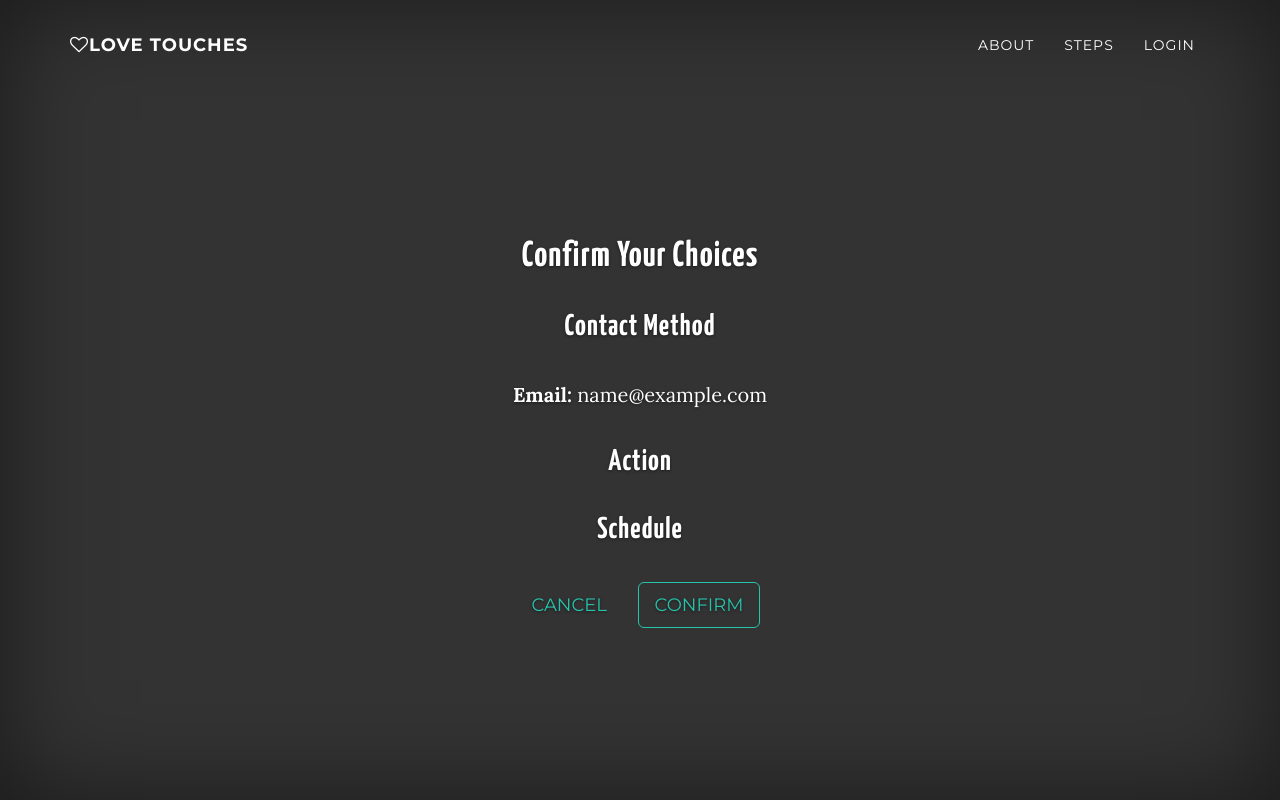
After one commit to brolewis/love_touches, a Flask app: page /confirm in a window 1280 px wide. The commit adds this page. Run offline with Flask 2, Linux system fonts and the light colour scheme; the visitor is signed in with stand-in values (Sample User, id 1); data comes from the database, SQL or seed files in the repository; data that the repository does not hold is empty; parts of the project's set-up code (start-up, migrations or seed data) failed here and were passed over; some libraries are stand-ins or nearby versions.

Commit message:
A bunch more development

```diff
--- a/forms.py
+++ b/forms.py
@@ -18,6 +18,24 @@ main.app.jinja_env.filters['simple_field_filter'] = simple_field_filter
 class ProfileForm(flask.ext.wtf.Form):
     phone_number = wtforms.TextField(label='Phone Number')
     email = wtforms.TextField(validators=[wtforms.validators.Email()])
+
+
+hour_validator = wtforms.validators.NumberRange(min=1, max=12)
+minute_validator = wtforms.validators.NumberRange(min=0, max=59)
+week_choices = [(0, 'Sunday'), (1, 'Monday'), (2, 'Tuesday'),
+                (3, 'Wednesday'), (4, 'Thursday'), (5, 'Friday'),
+                (6, 'Saturday')]
+
+
+class ScheduleForm(flask.ext.wtf.Form):
+    days_of_week = wtforms.SelectMultipleField('Days of the Week',
+                                               [wtforms.validators.Required()],
+                                               choices=week_choices,
+                                               coerce=int)
+    hour = wtforms.IntegerField(validators=[hour_validator])
+    minute = wtforms.IntegerField(validators=[minute_validator], default='00')
+    am_pm = wtforms.RadioField('Time of Day',
+                               choices=[('am', 'am'), ('pm', 'pm')])
 
 
 class PasswordChangeForm(flask.ext.wtf.Form):
--- a/static/css/grayscale.css
+++ b/static/css/grayscale.css
@@ -52,6 +52,13 @@ p {
         height: 100%;
         padding: 0;
     }
+}
+
+.signup-body {
+    display: table-cell;
+    vertical-align: middle;
+    padding-top: 90px;
+    padding-bottom: 25px;
 }
 
 .signup-text {
--- a/templates/base.html
+++ b/templates/base.html
@@ -2,7 +2,8 @@
 {% block title %}Love Touches{% endblock %}
 {% block styles %}
     {{ super() }}
-    <link href="http://netdna.bootstrapcdn.com/font-awesome/4.0.3/css/font-awesome.min.css" rel="stylesheet" type="text/css">
+    <link rel="shortcut icon" href="{{ url_for('static', filename='favicon.ico') }}">
+    <link href="http://netdna.bootstrapcdn.com/font-awesome/4.1.0/css/font-awesome.min.css" rel="stylesheet" type="text/css">
     <link href='http://fonts.googleapis.com/css?family=Lora:400,700,400italic,700italic' rel='stylesheet' type='text/css'>
     <link href='http://fonts.googleapis.com/css?family=Montserrat:400,700' rel='stylesheet' type='text/css'>
     <link href='http://fonts.googleapis.com/css?family=Yanone+Kaffeesatz:700,400' rel='stylesheet' type='text/css'>
@@ -11,6 +12,7 @@
 
 {% block scripts %}
     {{ super() }}
+    <script src="//cdnjs.cloudflare.com/ajax/libs/jquery-easing/1.3/jquery.easing.min.js"></script>
     <script src="{{ url_for('static', filename='js/grayscale.js') }}"></script>
 {% endblock %}
 
@@ -33,8 +35,11 @@
                     <li class="hidden">
                         <a href="#page-top"></a>
                     </li>
-                    <li class="page-scroll active">
-                        <a href="{{ url_for('step_one') }}">Getting Started</a>
+                    <li class="page-scroll">
+                        <a href="#details">About</a>
+                    </li>
+                    <li class="page-scroll">
+                        <a href="#steps">Steps</a>
                     </li>
                     <li class="page-scroll">
                         <a href="#">Login</a>
--- /dev/null
+++ b/templates/confirm.html
@@ -0,0 +1,57 @@
+{% extends "base.html" %}
+{% block title %}Love Touches - Step Three{% endblock %}
+
+{% block content %}
+    <div class="signup-section">
+        <div class="signup-body" style="padding-top: 100px">
+            <div class="container">
+                <div class="row">
+                    <div class="col-lg-10 col-lg-offset-1">
+                        <h1 class="signup-text">Confirm Your Choices</h1>
+                        <h2 class="signup-text">Contact Method{% if user.email and user.phone_number %}s{% endif %}</h2>
+                        <p>
+                            {% if user.email %}
+                            <strong>Email:</strong> {{ user.email }}
+                            {% if user.phone_number %}<br />{% endif %}
+                            {% endif %}
+                            {% if user.phone_number %}
+                            <strong>Phone Number:</strong> {{ user.phone_number }}</p>
+                            {% endif %}
+                        </p>
+                    </div>
+                </div>
+                <div class="row">
+                    <div class="col-lg-10 col-lg-offset-1">
+                        <h2 class="signup-text">Action{% if user.actions|length > 1 %}s{% endif %}</h2>
+                        <p>
+                            {% for action in user.actions %}
+                            <span class="fa fa-check fa-fw"></span>{{ action }}{% if not loop.last %}<br />{% endif %}
+                            {% endfor %}
+                        </p>
+                    </div>
+                </div>
+                <div class="row">
+                    <div class="col-lg-10 col-lg-offset-1">
+                        <h2 class="signup-text">Schedule</h2>
+                        <p>
+                            {% for crontab in user.schedule %}
+                                <span class="fa fa-clock-o fa-fw"></span>{{ crontab.day_of_week }} at {{ crontab.hour }}:{{ '%02d' % crontab.minute }}{% if not loop.last %}<br />{% endif %}
+                            {% endfor %}
+                        </p>
+                    </div>
+                </div>
+
+        <div class="row">
+            <div class="col-lg-8 col-lg-offset-2">
+                <ul class="list-inline banner-social-buttons">
+                    <li><a href="https://github.com/IronSummitMedia/startbootstrap" class="btn btn-lg">Cancel</span></a></li>
+                    <li><a href="https://twitter.com/SBootstrap" class="btn btn-default btn-lg">Confirm</span></a></li>
+                </ul>
+            </div>
+        </div>
+
+
+            </div>
+        </div>
+    </div>
+{% endblock %}
--- a/views.py
+++ b/views.py
@@ -15,18 +15,47 @@ def index():
 @main.app.route('/step_one', methods=['GET', 'POST'])
 def step_one():
     profile_form = forms.ProfileForm()
+    user = None
     if flask.request.method == 'POST' and profile_form.validate_on_submit():
-        user = models.User()
-        profile_form.populate_obj(user)
-        models.db.session.add(user)
-        models.db.session.commit()
-        flask.session['user'] = user.id
-        return flask.redirect(flask.url_for('step_two'))
-    return flask.render_template('step_one.html', profile_form=profile_form)
+        query = models.User.query
+        phone_number = profile_form.data['phone_number']
+        if phone_number:
+            user = query.filter_by(phone_number=phone_number).first()
+        if profile_form.data['email'] and not user:
+            user = query.filter_by(email=profile_form.data['email']).first()
+        if user and main.app.debug:
+            flask.session['user'] = user.id
+            return flask.redirect(flask.url_for('step_two'))
+        if not user:
+            user = models.User()
+            profile_form.populate_obj(user)
+            models.db.session.add(user)
+            models.db.session.commit()
+            flask.session['user'] = user.id
+            return flask.redirect(flask.url_for('step_two'))
+    return flask.render_template('step_one.html', profile_form=profile_form,
+                                 user=user)
 
 
-@main.app.route('/step_two')
+@main.app.route('/step_two', methods=['GET', 'POST'])
 def step_two():
+    if not flask.session.get('user'):
+        return flask.redirect(flask.url_for('step_one'))
+    if flask.request.method == 'POST':
+        user = models.User.query.get(flask.session['user'])
+        name = flask.request.form.get('method_name', '')
+        actions = flask.request.form.getlist('action')
+        if actions:
+            for action_id in actions:
+                action = models.Action.query.get(action_id)
+                user.actions.append(action)
+            if name:
+                method = models.Method.query.filter_by(name=name).first()
+                user.method = method
+            models.db.session.commit()
+            return flask.redirect(flask.url_for('step_three'))
+        else:
+            flask.flash('Uh oh. You need to pick at least one action.')
     methods = models.Method.query.all()
     return flask.render_template('step_two.html', methods=methods)
 
@@ -34,31 +63,42 @@ def step_two():
 @main.app.route('/_get_actions')
 def _get_actions():
     method_name = flask.request.args.get('method_name', '')
-    print method_name
     if method_name:
         result = {}
         method = models.Method.query.filter_by(name=method_name).first()
         for group in method.groups:
             result[group.name] = {x.id: x.label for x in group.actions}
-
-        print result
     else:
         actions = models.Action.query.all()
         result = {'All': {x.id: x.label for x in actions}}
-    return flask.jsonify(result=result)
+    return flask.jsonify(result=result, method_name=method_name)
 
 
 @main.app.route('/step_three', methods=['GET', 'POST'])
-def step_three(method=''):
-    if flask.request.method == 'POST':
+def step_three():
+    if not flask.session.get('user'):
+        return flask.redirect(flask.url_for('step_one'))
+    schedule_form = forms.ScheduleForm()
+    if flask.request.method == 'POST' and schedule_form.validate_on_submit():
         user = models.User.query.get(flask.session['user'])
-        for action_id in flask.request.form.getlist('action'):
-            action = models.Action.query.get(action_id)
-            user.actions.append(action)
+        for day_of_week in schedule_form.data['days_of_week']:
+            crontab = models.Crontab(day_of_week=day_of_week,
+                                     hour=schedule_form.data['hour'],
+                                     minute=schedule_form.data['minute'])
+            user.schedule.append(crontab)
         models.db.session.commit()
-        return flask.render_template('step_three.html')
+        return flask.redirect(flask.url_for('confirm'))
+    return flask.render_template('step_three.html',
+                                 schedule_form=schedule_form)
+
+
+@main.app.route('/confirm')
+def confirm():
+    if flask.session.get('user'):
+        user = models.User.query.get(flask.session['user'])
+        return flask.render_template('confirm.html', user=user)
     else:
-        return flask.redirect(flask.url_for('step_two'))
+        return flask.redirect(flask.url_for('step_one'))
 
 
 @main.app.route('/post_login')
```
Also changed, not shown: other parts of static/css/grayscale.css (+28 -8 lines), models.py (+14 -0 lines), templates/step_one.html (+12 -1 lines), templates/step_three.html (+56 -2 lines), templates/step_two.html (+25 -6 lines), static/favicon.ico (added).
